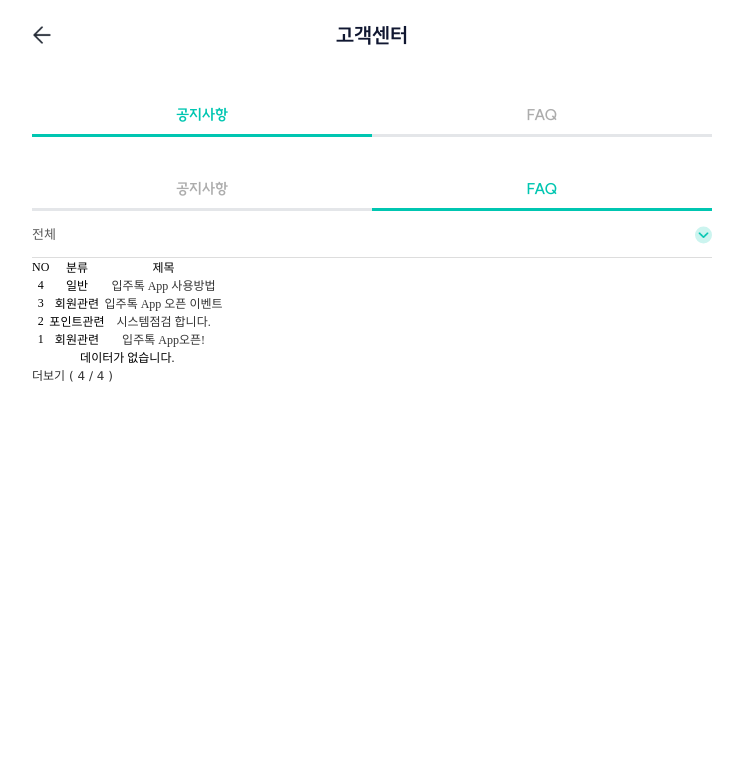
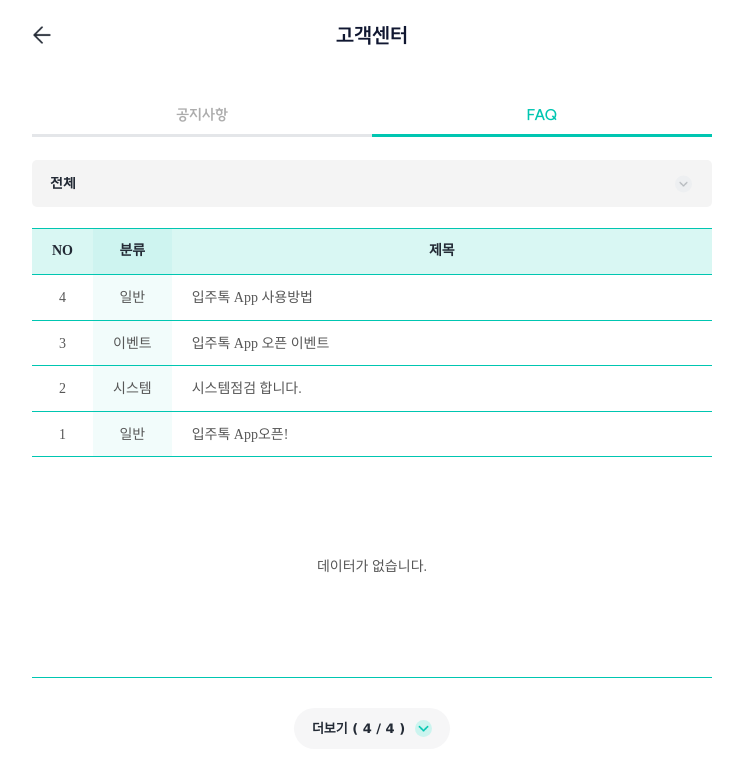
Before and after one commit to kik87827/movetalk, a website: page src/customer_faq_list.html in a window 1280 px wide. Shown: the top 776 px of the page, without its empty margins (268-1011 px from the left). Drawn offline with nearby package versions, Linux system fonts and the light colour scheme; files that its build step writes are made by us from their sources; files whose address does not match are found by name; a web font is replaced by a local one.

Commit message:
분량 진행중

```diff
--- a/src/assets/scss/_contents.scss
+++ b/src/assets/scss/_contents.scss
@@ -24,7 +24,9 @@
     &:after{}
 }
 .tab_item_text{display:inline-block;font-size:15px;font-weight:700;@include suite;opacity:.4;word-break: keep-all;}
-.tab_content_wrap{margin-top:32px;}
+.tab_content_wrap{margin-top:32px;
+    &.type2{margin-top:23px;}
+}
 .column_item_wrap{
 
 }
@@ -624,37 +626,49 @@ select.combo_select{
 }
 
 /* list */
-.list_table_render_wrap{}
+.list_table_render_wrap{margin-top:21px;}
 .list_table_wrap{}
 .list_table{
+    width:100%;
     thead{
         tr{
             th{
-                &.type2{}
+                background:#d9f7f3; border-top:1px solid #00c6b1; border-bottom:1px solid #00c6b1; padding:15px 5px;
+                &.type2{background:#cef4f0}
+                &.no_break{
+                    width:1px; padding-left:20px; padding-right:20px;
+                    .list_thtext{white-space: nowrap;}
+                }
             }
         }
     }
     tbody{
         tr{
             td{
-                &.type2{}
-                &.has_title{}
+                border-bottom:1px solid #00c6b1; padding:13px 5px 12px;
+                &.type2{background:#f2fcfb}
+                &.has_title{text-align: left;padding-left:20px; padding-right:20px;}
                 &.nodata_td{
+                    padding:100px 20px;
                     .nodata_para{}
+                }
+                &.no_break{
+                    width:1px; padding-left:20px; padding-right:20px;
+                    .list_tdtext{white-space: nowrap;}
                 }
             }
         }
     }
 }
-.list_thtext{}
-.list_tdtext{}
-.list_tdtitle{}
-.nodata_para{}
+.list_thtext{display:inline-block;font-size:14px;color:#232a35;line-height:1;white-space: nowrap;font-weight:600;}
+.list_tdtext{display:inline-block;font-size:14px;color:#575757; line-height:1.4;}
+.list_tdtitle{display:inline-block;font-size:14px;color:#575757; line-height:1.4; @include clamp(1)}
+.nodata_para{display:inline-block;font-size:14px;color:#575757; line-height:1.4;}
 
-.btn_list_bottom_wrap{}
-.btn_list_more{}
-.list_more_text{}
-.list_more_ico{}
+.btn_list_bottom_wrap{margin:30px 0 0 0; text-align: center;font-size:0;line-height:0;}
+.btn_list_more{display:inline-flex; background:#f6f6f7; border-radius:100px; gap:10px;padding:12px 18px;align-items: center;}
+.list_more_text{font-size:13px;color:#232a35;line-height:1;font-weight:600;display:inline-block;}
+.list_more_ico{display:block;width:17px;height:17px;background:url("../images/ico_toggle_color_50.png") no-repeat 50% 50%/100% auto; border-radius:100%;flex:0 0 17px;}
 
 
 /* paging */
@@ -678,12 +692,17 @@ select.combo_select{
 
 /* view */
 .view_skin_wrap{}
-.view_skin_title_wrap{}
-.view_skin_title{}
-.view_skin_else_g{}
+.view_skin_title_wrap{padding-bottom:20px;border-bottom:1px solid #dddddd;}
+.view_skin_title{font-size:20px;color:#232323;font-weight:600;}
+.view_skin_else_g{margin-top:12px;display:flex;justify-content: space-between;}
 .vs_item_list{
+    display:flex;
     > li {
-        &:after{}
+        display:flex;
+        &:after{display:inline-block;content:'|';color:#b5b5b5;font-size:14px; font-weight:500;padding:0 8px;}
+        &:last-of-type{
+            &:after{display:none;}
+        }
     }
 
     &.type2{
@@ -691,23 +710,37 @@ select.combo_select{
     }
 }
 .vs_item{
-    &.type2{}
+    color:#b5b5b5;font-size:14px; font-weight:500;
+    &.type2{ color:#707070;}
 }
-.count_item_wrap{}
-.count_item_ico{}
-.count_item_current{}
+.count_item_wrap{display:flex;gap:6px;}
+.count_item_ico{display:block;width:16px;height:16px; background:url("../images/ico_view.png") no-repeat 50% 50%/100% auto;}
+.count_item_current{font-size:14px;color:#707070;display:inline-block;line-height:1;}
 .view_skin_content_wrap{
-    *{}
+    margin-top:20px; color:#232a35; font-size:14px; line-height:1.6;
+    *{word-break: break-all; color:#232a35;}
+    img{width: auto !important; height:auto !important;}
 }
 
 .view_contents_render_wrap{}
 .view_table_wrap{}
 .view_table{
+    width:100%; border-top:2px solid #dddddd; line-height:1.4; border-bottom:2px solid #dddddd;
     tr{
-        th,td{}
+        th,td{border-bottom:1px solid #dddddd;}
+        th{background:#f9f9f9; text-align: center;padding:15px 30px;width:1px;}
+        td{text-align: left;padding:15px;}
+        &:last-of-type{
+            th,td{border-bottom:0;}
+        }
     }
 }
-.view_thtext{}
+.view_thtext{display:inline-block;white-space: nowrap;font-size:13px;color:#575757; font-weight:600;}
 .view_tdtext{
-    &.type_get_contents{}
+    display:inline-block;color:#232a35;
+    &.type_get_contents{
+        word-break: keep-all;
+        *{word-break: keep-all;}
+        img{width: auto !important; height: auto !important;}
+    }
 }
--- a/src/assets/scss/_layout.scss
+++ b/src/assets/scss/_layout.scss
@@ -10,7 +10,7 @@ html:not(.touchmode){
     overflow-x:hidden; position:relative;
 }
 .page_wrap{
-    min-width:rem(280);min-height:100vh; box-sizing: border-box; width:720px;margin:0 auto; position:relative; padding-top:70px;
+    min-width:280px;min-height:100vh; box-sizing: border-box; width:720px;margin:0 auto; position:relative; padding-top:70px;
     &.type2{padding-top:55px;}
     &:before, &:after{display:block;content:''; position:absolute;top:0;height:100%; background:#fff;width:100vw;z-index:50;}
     &:before{left:100%;}
--- a/src/customer_faq_list.html
+++ b/src/customer_faq_list.html
@@ -13,49 +13,43 @@
             <section class="middle_wrap type3">
                 <div class="tab_item_list_wrap">
                     <ul class="tab_item_list">
-                        <li><a href="javascript:;" class="tab_item active"><span class="tab_item_text">공지사항</span></a></li>
-                        <li><a href="javascript:;" class="tab_item"><span class="tab_item_text">FAQ</span></a></li>
+                        <li><a href="javascript:;" class="tab_item"><span class="tab_item_text">공지사항</span></a></li>
+                        <li><a href="javascript:;" class="tab_item active"><span class="tab_item_text">FAQ</span></a></li>
                     </ul>
                 </div>
-                <div class="tab_content_wrap">
-                    <div class="tab_item_list_wrap">
-                        <ul class="tab_item_list">
-                            <li><a href="javascript:;" class="tab_item"><span class="tab_item_text">공지사항</span></a></li>
-                            <li><a href="javascript:;" class="tab_item active"><span class="tab_item_text">FAQ</span></a></li>
-                        </ul>
-                    </div>
-                    <div class="combo_select_row">
-                        <select class="combo_select"><option>전체</option></select>
+                <div class="tab_content_wrap type2">
+                    <div class="form_select_wrap">
+                        <select class="form_select"><option>전체</option></select>
                     </div>
                     <div class="list_table_render_wrap">
                         <div class="list_table_wrap">
                             <table class="list_table">
                                 <thead>
                                     <tr>
-                                        <th><span class="list_thtext">NO</span></th>
-                                        <th class="type2"><span class="list_thtext">분류</span></th>
+                                        <th class="no_break"><span class="list_thtext">NO</span></th>
+                                        <th class="no_break type2"><span class="list_thtext">분류</span></th>
                                         <th><span class="list_thtext">제목</span></th>
                                     </tr>
                                 </thead>
                                 <tbody>
                                     <tr>
-                                        <td><span class="list_tdtext">4</span></td>
-                                        <td class="type2"><span class="list_tdtext">일반</span></td>
+                                        <td class="no_break"><span class="list_tdtext">4</span></td>
+                                        <td class="no_break type2"><span class="list_tdtext">일반</span></td>
                                         <td class="has_title"><a href="#" class="list_tdtitle">입주톡 App 사용방법</a></td>
                                     </tr>
                                     <tr>
-                                        <td><span class="list_tdtext">3</span></td>
-                                        <td class="type2"><span class="list_tdtext">회원관련</span></td>
+                                        <td class="no_break"><span class="list_tdtext">3</span></td>
+                                        <td class="no_break type2"><span class="list_tdtext">이벤트</span></td>
                                         <td class="has_title"><a href="#" class="list_tdtitle">입주톡 App 오픈 이벤트</a></td>
                                     </tr>
                                     <tr>
-                                        <td><span class="list_tdtext">2</span></td>
-                                        <td class="type2"><span class="list_tdtext">포인트관련</span></td>
+                                        <td class="no_break"><span class="list_tdtext">2</span></td>
+                                        <td class="no_break type2"><span class="list_tdtext">시스템</span></td>
                                         <td class="has_title"><a href="#" class="list_tdtitle">시스템점검 합니다.</a></td>
                                     </tr>
                                     <tr>
-                                        <td><span class="list_tdtext">1</span></td>
-                                        <td class="type2"><span class="list_tdtext">회원관련</span></td>
+                                        <td class="no_break"><span class="list_tdtext">1</span></td>
+                                        <td class="no_break type2"><span class="list_tdtext">일반</span></td>
                                         <td class="has_title"><a href="#" class="list_tdtitle">입주톡 App오픈!</a></td>
                                     </tr>
                                     <tr>
```
Also changed, not shown: src/codinglist.html (+5 -5 lines), src/customer_notice_list.html (+13 -19 lines), dist/assets/css/style.css, dist/codinglist.html, dist/customer_faq_list.html, dist/customer_notice_list.html.
